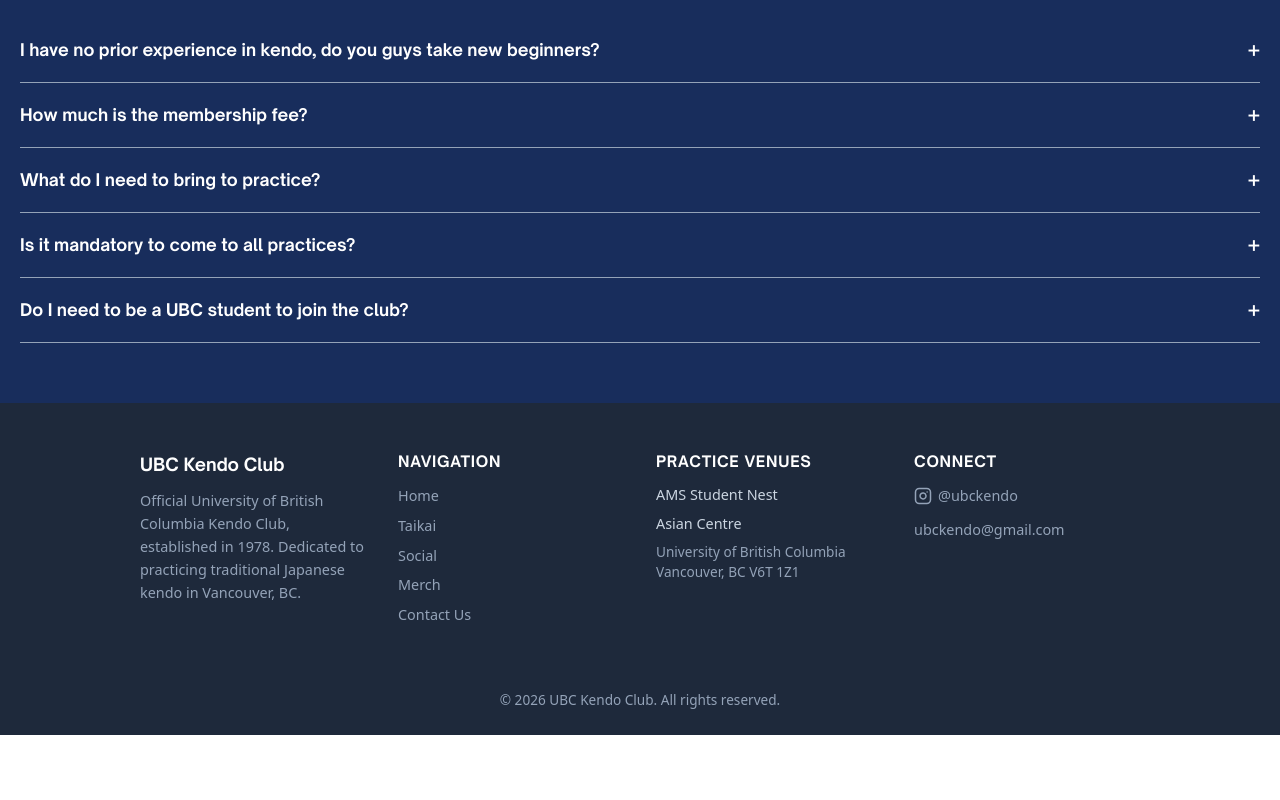
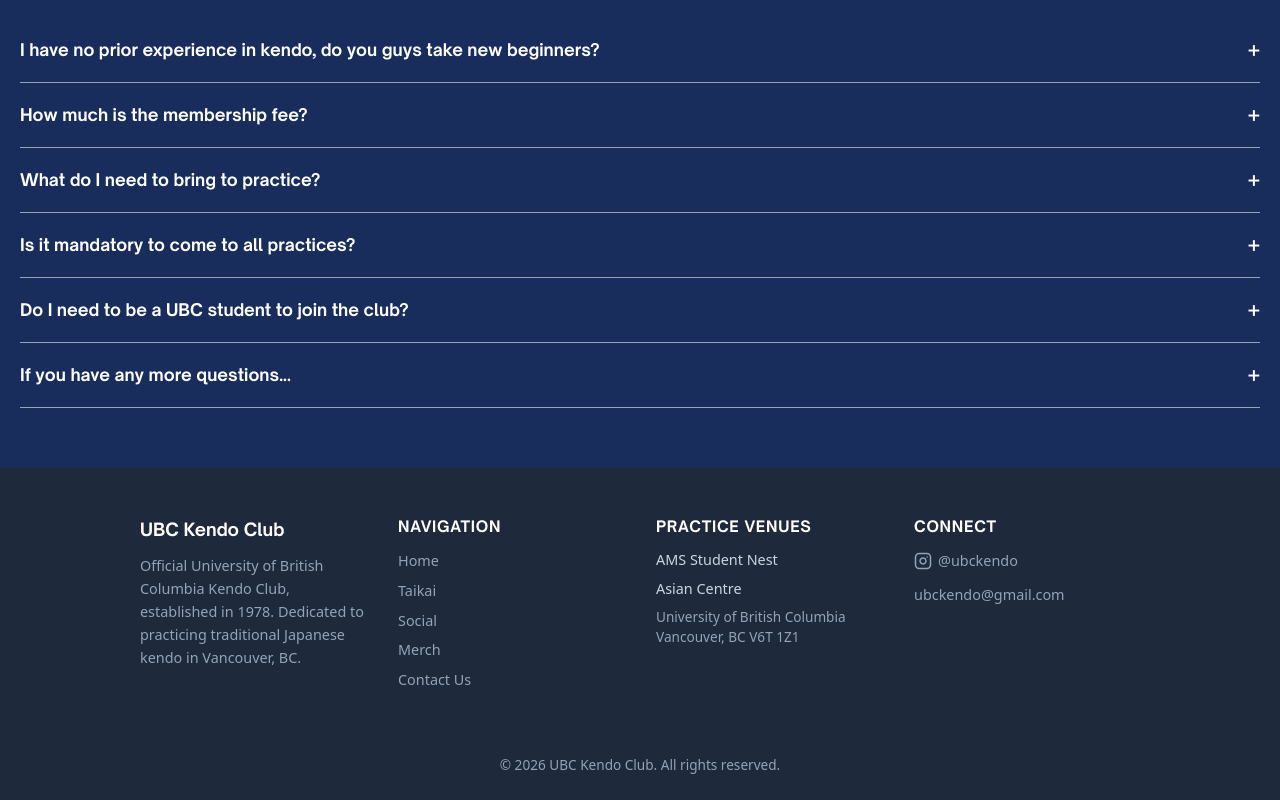
Before and after one commit to UBC-Kendo/public_website, a React (Vite) app in the folder frontend/: page / in a window 1280 px wide. Shown: the part 3269-4069 px from the top of the page. Before the commit the page ends 4004 px from the top, so only its background shows below. Built offline with nearby package versions, Linux system fonts and the light colour scheme.

Commit message:
any more questions in faq

```diff
--- a/frontend/src/data/kendoData.js
+++ b/frontend/src/data/kendoData.js
@@ -100,6 +100,10 @@
     q: 'Do I need to be a UBC student to join the club?',
     a: 'No, we are open to anyone who wishes to join and practice kendo. Email us at ubckendo@gmail.com for upcoming intake details!',
   },
+  {
+    q: 'If you have any more questions...',
+    a: 'Contact us at ubckendo@gmail.com or come visit us in person!',
+  }
 ];
 
 export const EVENT_PAGES = [
```
